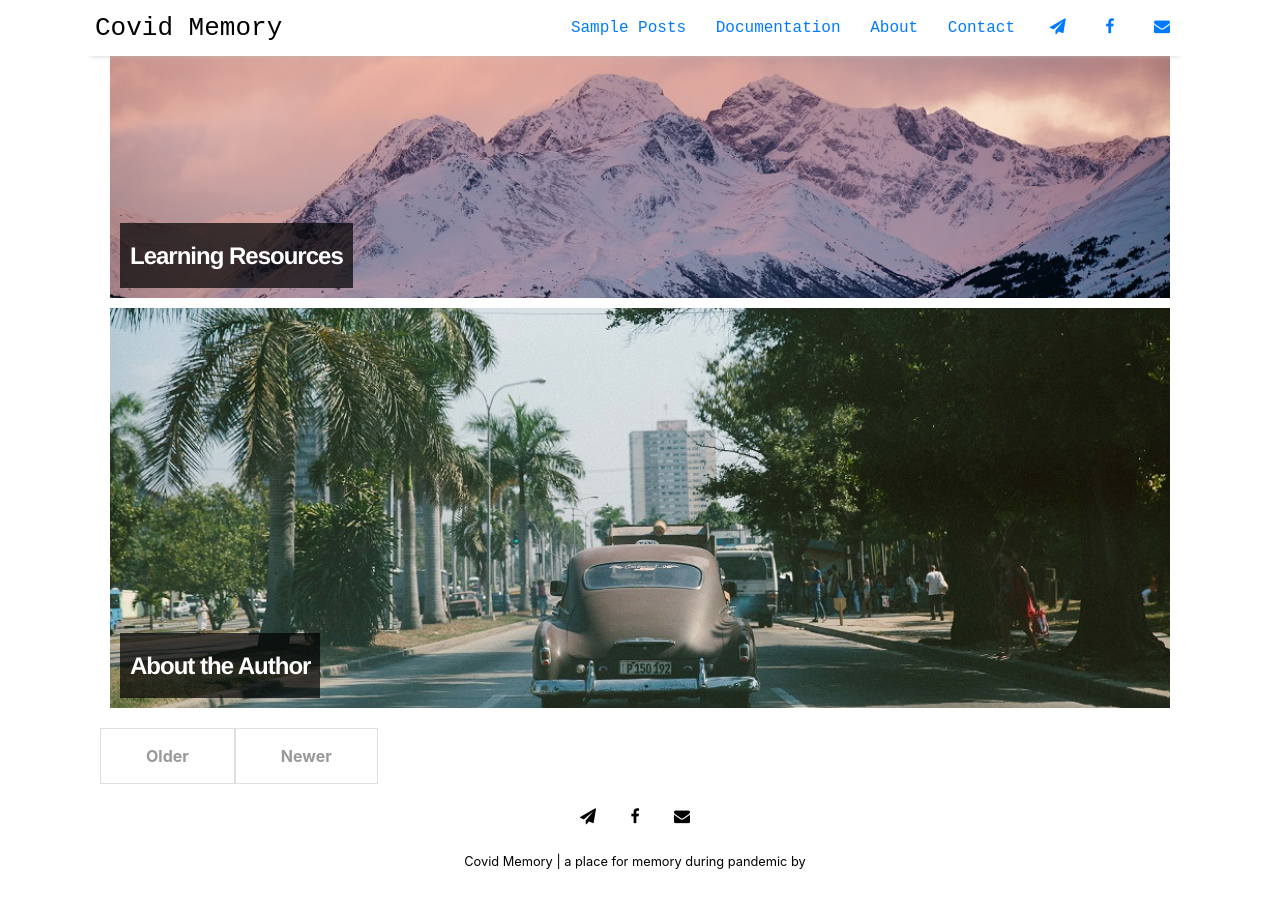
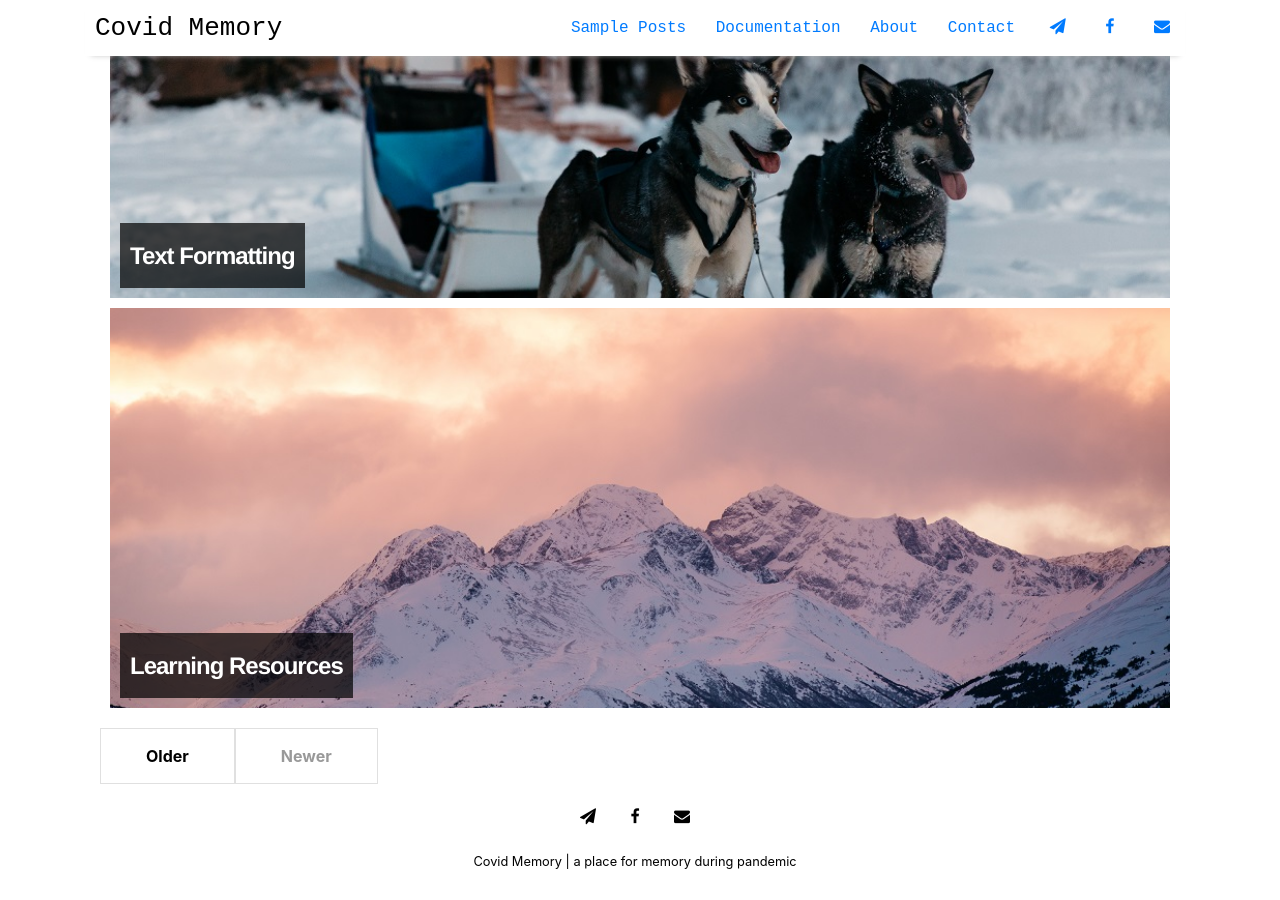
Before and after one commit to MFPNY/covid-19-memory, a Jekyll site: the page built from index.html, in a window 1280 px wide and 900 px high, scrolled down 1403 px. Built offline with Jekyll 4.4.1, drawn with Linux system fonts in a browser that asks for light colours; nearby versions of some CDN libraries; the list of posts is cut into pages by our own code.

Commit message:
changed footer

```diff
--- a/_includes/footer.html
+++ b/_includes/footer.html
@@ -2,5 +2,5 @@
   {% for item in site.data.settings.social %}
     <a href="{{ item.link }}" class="menu-link" target="_blank"><i class="fa fa-{{ item.icon }}" aria-hidden="true"></i></a>
   {% endfor %}
-  <div class="post-date"><a href="{{ site.github.url }}/">{{ site.title }} | {{ site.description }} by {{ site.author }}</a></div>
+  <div class="post-date"><a href="{{ site.github.url }}/">{{ site.title }} | {{ site.description }} {{ site.author }}</a></div>
 </footer>
```
Also changed, not shown: _posts/2020-09-28-testing for posts.md (added, +16 -0 lines).
